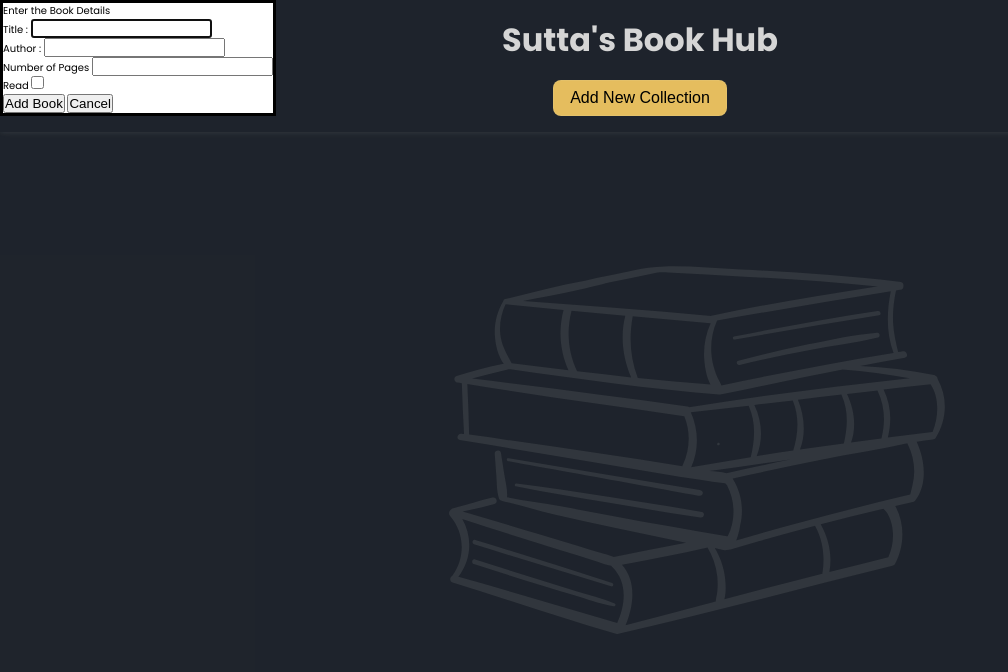
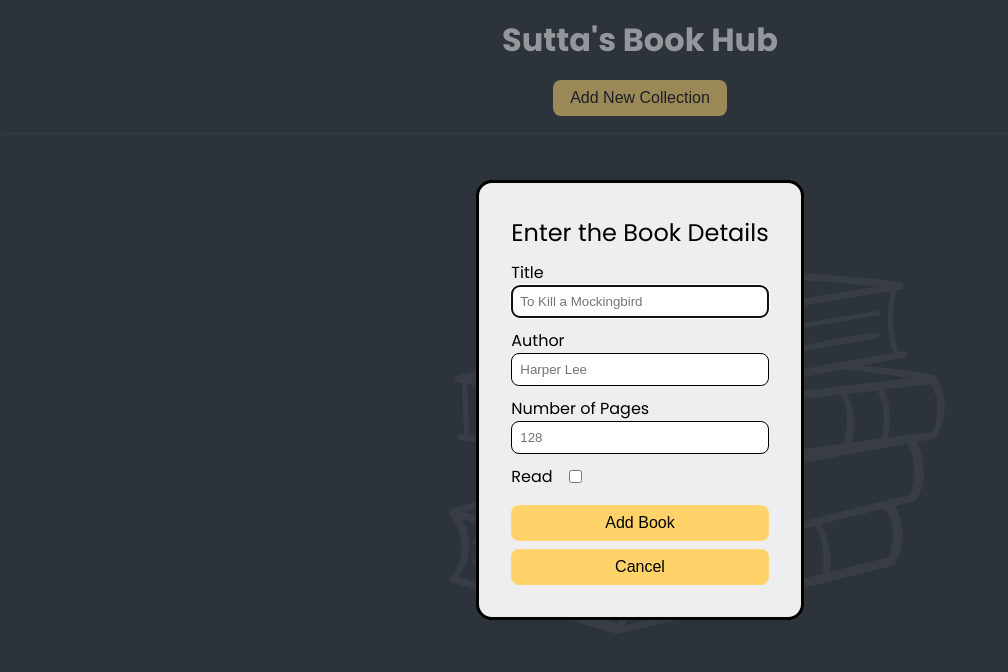
Before and after one commit to jlescarlan11/book-library, a plain HTML site: page index.html in a window 1280 px wide. Both pictures are taken after a click on the button "Add New Collection". Shown: the whole page, without its empty margins (0-1008 px from the left). Drawn offline with Linux system fonts and the light colour scheme.

Commit message:
add styling in form

```diff
--- a/index.html
+++ b/index.html
@@ -20,25 +20,45 @@
             <form id="new-book-form">
               <legend>Enter the Book Details</legend>
               <div>
-                <label for="title">Title : </label>
-                <input required type="text" name="title" id="title" />
+                <label for="title">Title </label>
+                <input
+                  required
+                  type="text"
+                  name="title"
+                  id="title"
+                  placeholder="To Kill a Mockingbird"
+                />
               </div>
               <div>
-                <label for="author">Author : </label>
-                <input required type="text" name="author" id="author" />
+                <label for="author">Author </label>
+                <input
+                  required
+                  type="text"
+                  name="author"
+                  id="author"
+                  placeholder="Harper Lee"
+                />
               </div>
               <div>
                 <label for="pages">Number of Pages</label>
-                <input required type="number" name="pages" id="pages" />
+                <input
+                  required
+                  type="number"
+                  name="pages"
+                  id="pages"
+                  placeholder="128"
+                />
               </div>
-              <div>
+              <div class="checkbox-wrapper">
                 <label for="read">Read</label>
-                <input type="checkbox" name="read" id="read" />
+                <input type="checkbox" id="read" name="read" />
               </div>
-              <button class="submit" type="submit">Add Book</button>
-              <button class="cancel" value="cancel" formmethod="dialod">
-                Cancel
-              </button>
+              <div class="button-wrapper">
+                <button class="submit" type="submit">Add Book</button>
+                <button class="cancel" value="cancel" formmethod="dialod">
+                  Cancel
+                </button>
+              </div>
             </form>
           </dialog>
         </div>
--- a/style.css
+++ b/style.css
@@ -113,3 +113,56 @@ body {
   z-index: -1;
   opacity: 0.1;
 }
+
+dialog {
+  margin: auto;
+  padding: 3.2rem;
+  border-radius: 1.6rem;
+  background-color: var(--text-color);
+}
+
+label {
+  display: block;
+  font-size: 1.6rem;
+  margin-top: 1rem;
+}
+
+input {
+  border: 1px solid;
+  padding: 0.8rem;
+  border-radius: 0.8rem;
+  width: 100%;
+}
+
+.checkbox-wrapper {
+  display: flex;
+  gap: 1.6rem;
+}
+
+input[id="read"] {
+  width: fit-content;
+  margin-top: 1rem;
+}
+
+legend {
+  font-size: 2.4rem;
+  text-align: center;
+}
+
+form button {
+  border-radius: 0.8rem;
+  font-size: 1.6rem;
+  border: 1px solid var(--accent-color);
+  background-color: var(--primary-color);
+  padding: 0.8rem 1.6rem;
+}
+
+.button-wrapper {
+  display: grid;
+  gap: 0.8rem;
+  margin-top: 1.6rem;
+}
+
+::backdrop {
+  background-color: var(--accent-color-2);
+}
```
